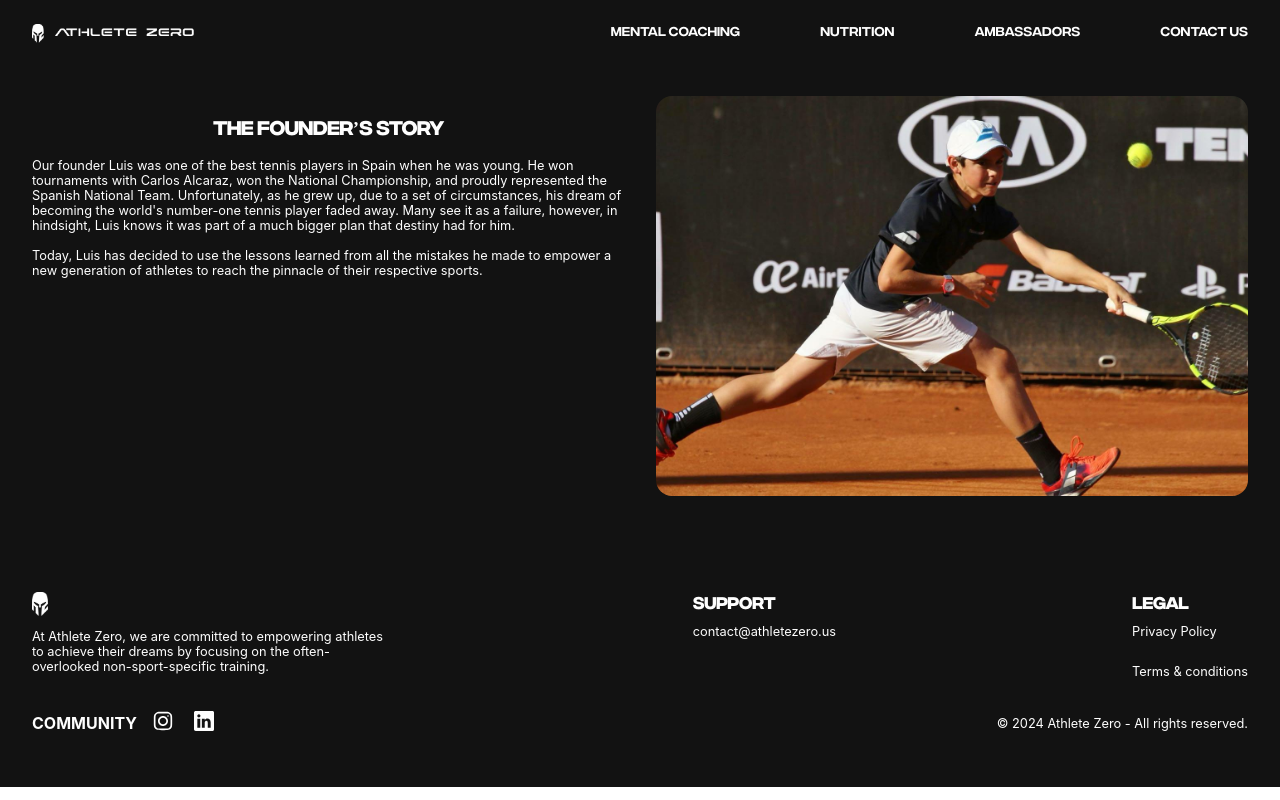
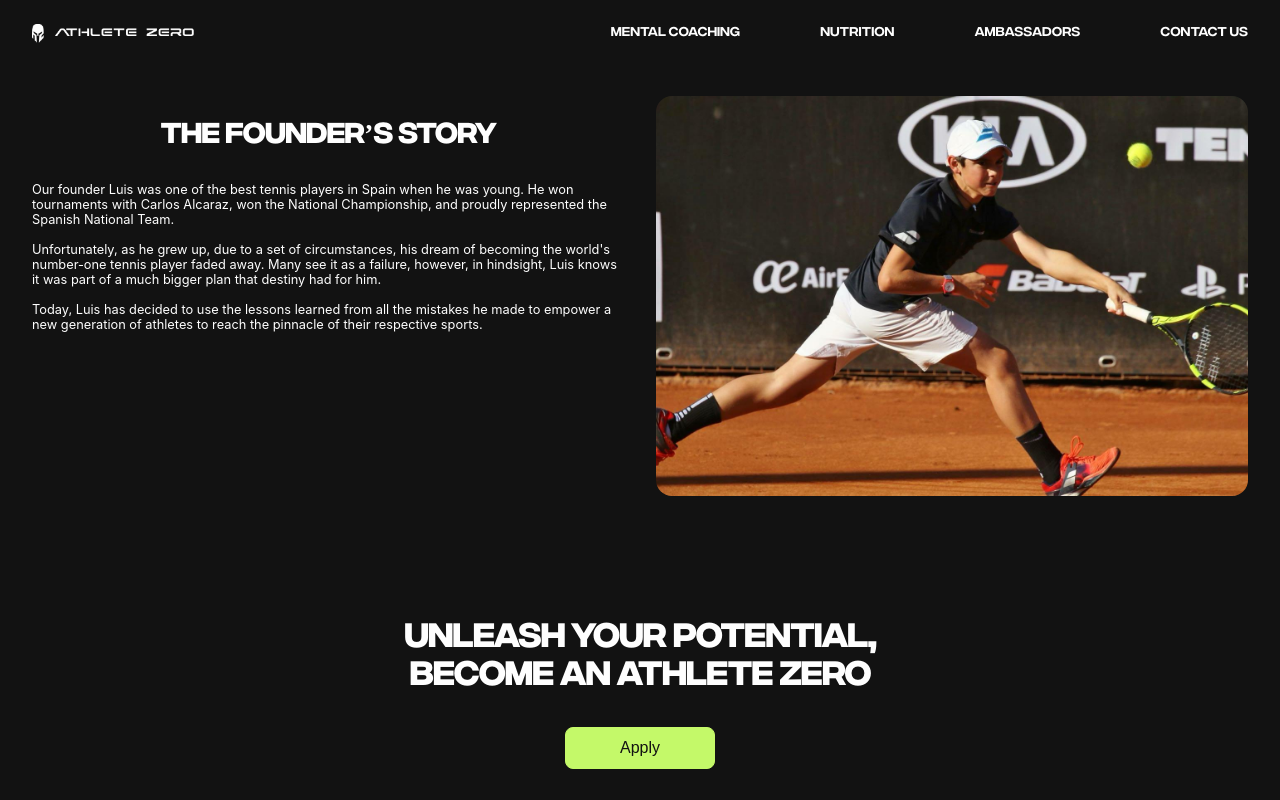
Before and after one commit to bypedroneres/athletezero, a React (Create React App) app in the folder athlete/: page /founder in a window 1280 px wide. Shown: the top 800 px of the page. Built offline with nearby package versions, Linux system fonts and the light colour scheme.

Commit message:
updated founder page

```diff
--- /dev/null
+++ b/athlete/src/components/SingleButtonComponent.js
@@ -0,0 +1,19 @@
+import React from 'react';
+import "../components/Application.css";
+
+function SingleButtonComponent() {
+  return (
+    <div className='application'>
+      <div className='application_Content'>
+        <h1>UNLEASH YOUR POTENTIAL, <br></br>BECOME AN ATHLETE ZERO</h1>
+        <div className='application_Buttons'>
+          <a href='/info'>
+            <button className='apply_Button'>Apply</button>
+          </a>
+        </div>
+      </div>
+    </div>
+  );
+}
+
+export default SingleButtonComponent;
--- a/athlete/src/screens/FounderScreen.css
+++ b/athlete/src/screens/FounderScreen.css
@@ -12,8 +12,9 @@
     gap: 2rem;
 }
 
-.founder_Banner_Text > h3 {
+.founder_Banner_Text > h1 {
     font-family: 'Spring';
+    font-size: 1.7rem;
 }
 
 .founder_Banner_Text {
@@ -33,6 +34,7 @@
 
 .founder_Banner_Text > p {
     font-size: 0.8rem;
+    margin-top: 2rem;
     text-align: left;
 }
 
--- a/athlete/src/screens/FounderScreen.js
+++ b/athlete/src/screens/FounderScreen.js
@@ -2,6 +2,7 @@ import React from 'react'
 import Nav from '../components/Nav'
 import "../screens/FounderScreen.css"
 import Footer from '../components/Footer'
+import SingleButtonComponent from '../components/SingleButtonComponent'
 
 function FounderScreen() {
   return (
@@ -10,13 +11,14 @@ function FounderScreen() {
         <div className='founder_Banner'>
             <div className='founder_Banner_Content'>
               <div className='founder_Banner_Text'>
-                <h3>The Founder’s Story</h3>
-                <p>Our founder Luis was one of the best tennis players in Spain when he was young. He won tournaments with Carlos Alcaraz, won the National Championship, and proudly represented the Spanish National Team. Unfortunately, as he grew up, due to a set of circumstances, his dream of becoming the world's number-one tennis player faded away. Many see it as a failure, however, in hindsight, Luis knows it was part of a much bigger plan that destiny had for him. <br></br> <br></br>Today, Luis has decided to use the lessons learned from all the mistakes he made to empower a new generation of athletes to reach the pinnacle of their respective sports.</p>
+                <h1>The Founder’s Story</h1>
+                <p>Our founder Luis was one of the best tennis players in Spain when he was young. He won tournaments with Carlos Alcaraz, won the National Championship, and proudly represented the Spanish National Team. <br></br><br></br>Unfortunately, as he grew up, due to a set of circumstances, his dream of becoming the world's number-one tennis player faded away. Many see it as a failure, however, in hindsight, Luis knows it was part of a much bigger plan that destiny had for him. <br></br> <br></br>Today, Luis has decided to use the lessons learned from all the mistakes he made to empower a new generation of athletes to reach the pinnacle of their respective sports.</p>
               </div>
             <div className='founder_Photo'>
             </div>
             </div>
         </div>
+        <SingleButtonComponent/>
         <Footer/>
     </div>
   )
```
